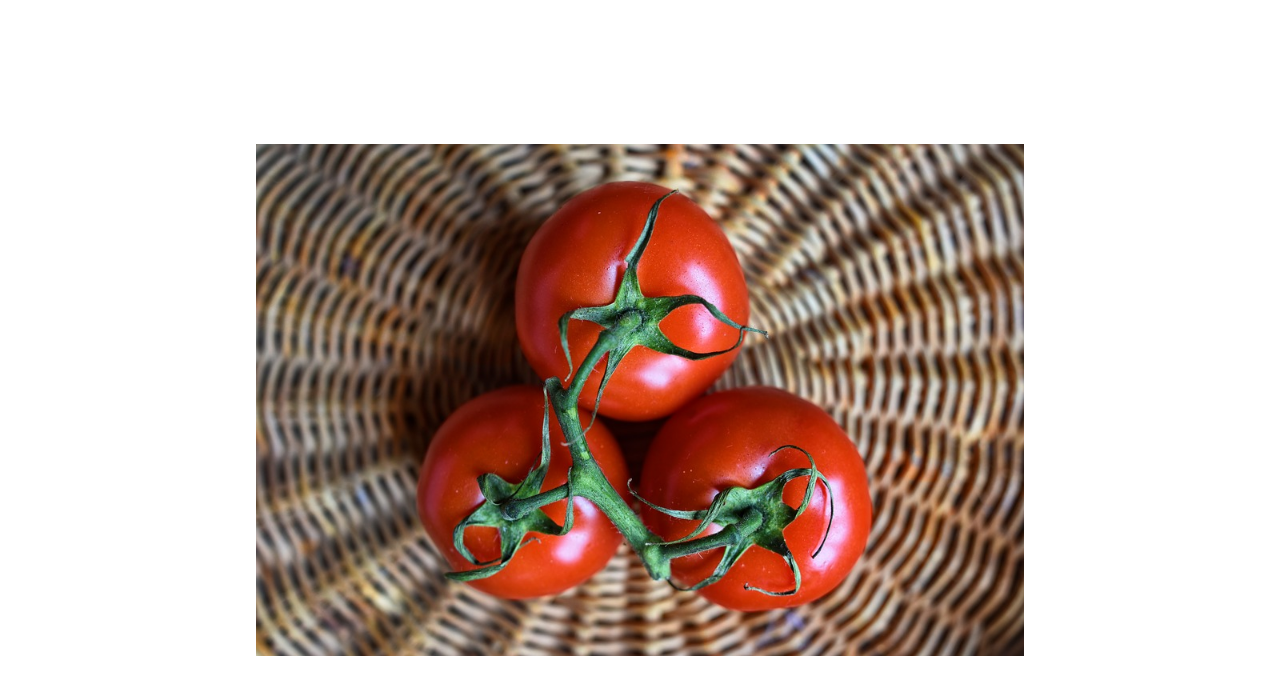
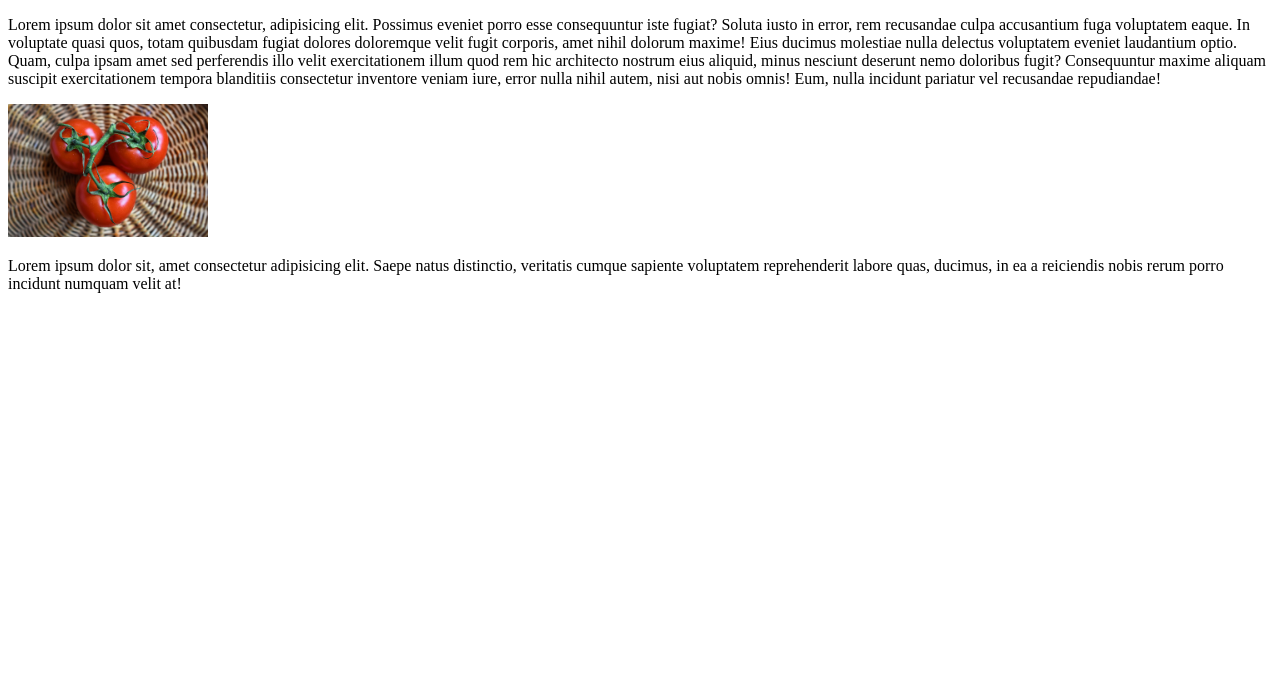
Before and after one commit to RomPop76/P02D04N28, a plain HTML site: page index.html in a window 1280 px wide. Drawn offline with Linux system fonts and the light colour scheme.

Commit message:
Commit 3

```diff
--- a/index.html
+++ b/index.html
@@ -8,28 +8,38 @@
     <title>Document</title>
     <style>
         img {
-            width: 60vw;
-            font-size: 8px;
-            position: absolute;
-            top: 50%;
-            left: 50%;
-            transform: translate(-50%, -50%) scaleY(-1);
+            /* width: 60vw; */
+            /* font-size: 8px; */
+            /* position: absolute; */
+            /* top: 50%; */
+            /* left: 50%; */
+            /* transform: translate(-50%, -50%) scaleY(-1); */
+            width: 200px;
+            transform: rotate(0);
+            /* transform: scale(1); */
+            /* transform: translate(100px, 100px); */
+            transition: 1s;
+        }
+
+        img:hover {
+            transform: rotate(360deg);
+            /* transform: scale(2); */
         }
     </style>
 
 </head>
 
 <body>
-    <!-- <p>Lorem ipsum dolor sit amet consectetur, adipisicing elit. Possimus eveniet porro esse consequuntur iste fugiat? Soluta
+    <p>Lorem ipsum dolor sit amet consectetur, adipisicing elit. Possimus eveniet porro esse consequuntur iste fugiat? Soluta
         iusto in error, rem recusandae culpa accusantium fuga voluptatem eaque. In voluptate quasi quos, totam quibusdam
         fugiat dolores doloremque velit fugit corporis, amet nihil dolorum maxime! Eius ducimus molestiae nulla delectus
         voluptatem eveniet laudantium optio. Quam, culpa ipsam amet sed perferendis illo velit exercitationem illum quod
         rem hic architecto nostrum eius aliquid, minus nesciunt deserunt nemo doloribus fugit? Consequuntur maxime aliquam
         suscipit exercitationem tempora blanditiis consectetur inventore veniam iure, error nulla nihil autem, nisi aut nobis
-        omnis! Eum, nulla incidunt pariatur vel recusandae repudiandae!</p> -->
+        omnis! Eum, nulla incidunt pariatur vel recusandae repudiandae!</p>
     <img src="tomato.jpg" alt="pomidor">
-    <!-- <p>Lorem ipsum dolor sit, amet consectetur adipisicing elit. Saepe natus distinctio, veritatis cumque sapiente voluptatem
-        reprehenderit labore quas, ducimus, in ea a reiciendis nobis rerum porro incidunt numquam velit at!</p> -->
+    <p>Lorem ipsum dolor sit, amet consectetur adipisicing elit. Saepe natus distinctio, veritatis cumque sapiente voluptatem
+        reprehenderit labore quas, ducimus, in ea a reiciendis nobis rerum porro incidunt numquam velit at!</p>
 </body>
 
 </html>
```
